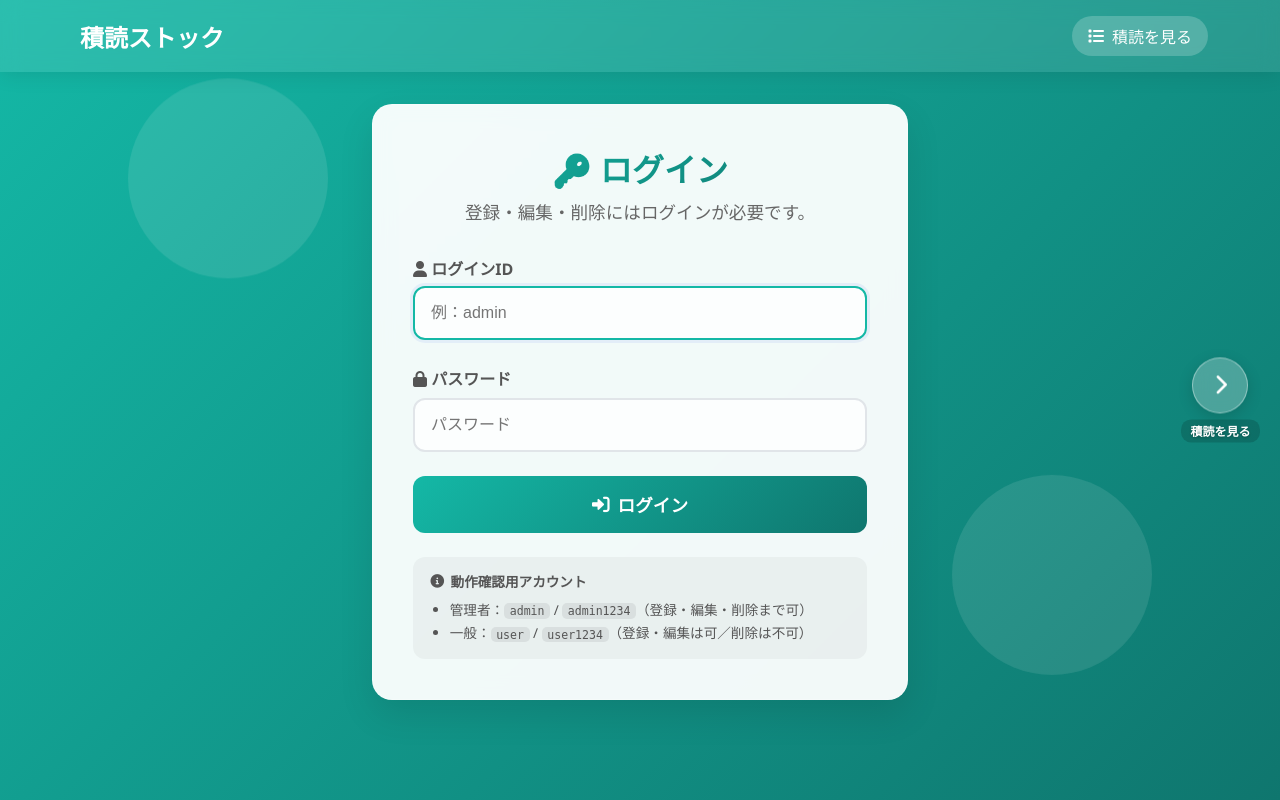
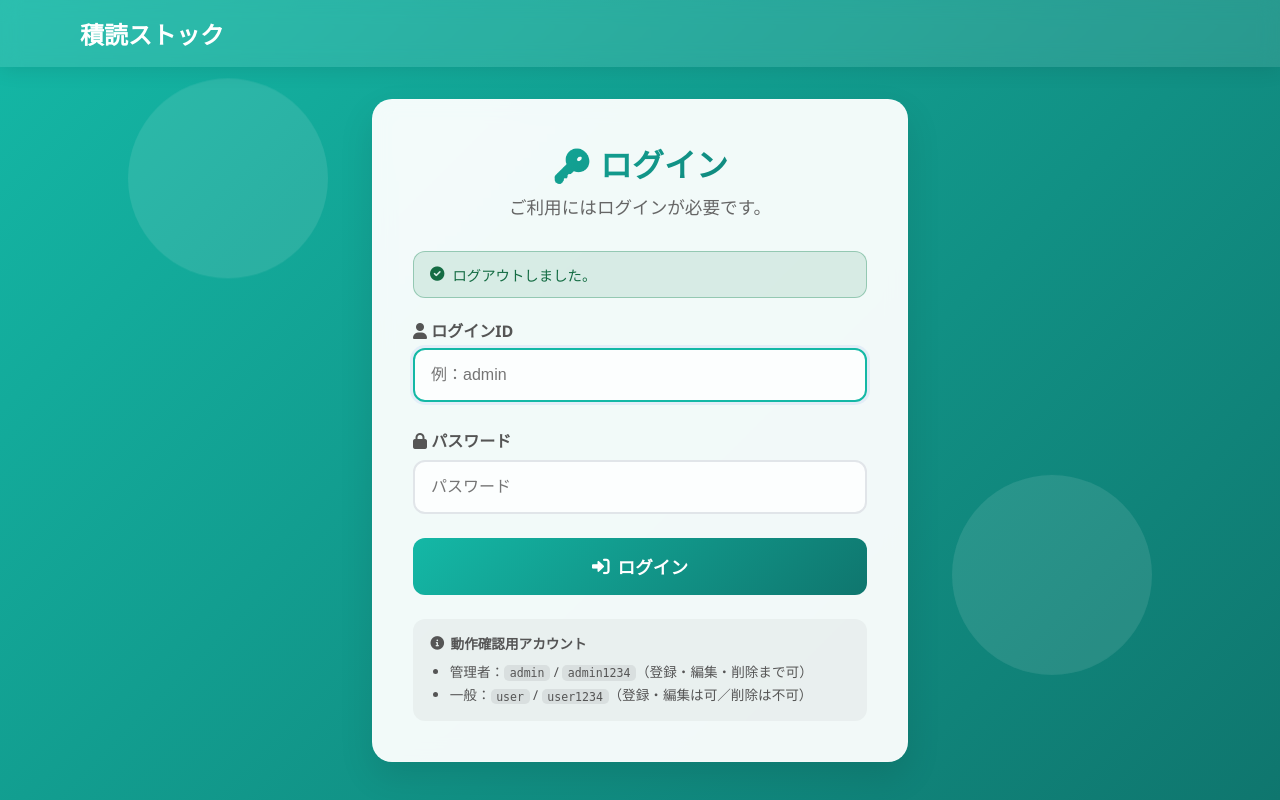
Before and after one commit to hiro-yamazaki/gs-php02-bookmark, a PHP site: page /login.php?logout=1 in a window 1280 px wide. Run offline with PHP 8.4, Linux system fonts and the light colour scheme.

Commit message:
Phase 0: 全ページを認証必須にし、セッション有効期限を追加

```diff
--- a/css/style.css
+++ b/css/style.css
@@ -106,6 +106,20 @@ body {
     background: rgba(220, 53, 69, 0.12);
     color: #b02a37;
     border: 1px solid rgba(220, 53, 69, 0.35);
+    padding: 0.75rem 1rem;
+    border-radius: 12px;
+    margin-bottom: 1.25rem;
+    display: flex;
+    align-items: center;
+    gap: 0.5rem;
+    font-size: 0.9rem;
+}
+
+/* ログアウト完了など、エラーではないお知らせ */
+.login-notice {
+    background: rgba(25, 135, 84, 0.12);
+    color: #146c43;
+    border: 1px solid rgba(25, 135, 84, 0.35);
     padding: 0.75rem 1rem;
     border-radius: 12px;
     margin-bottom: 1.25rem;
--- a/funcs.php
+++ b/funcs.php
@@ -42,17 +42,60 @@ function db_conn(){
 // ※これらを呼ぶページは、先頭で session_start() を実行しておくこと
 // ======================================================
 
+//ログインの有効期限（最終操作からの秒数）。これを過ぎたら自動ログアウトする
+const LOGIN_TIMEOUT = 1800; //30分
+
+//ログイン中ページをブラウザ／プロキシにキャッシュさせない
+//  ログアウト後に「戻る」ボタンで中身が再表示されるのを防ぐ。
+//  ※PHPの既定（session.cache_limiter=nocache）でも同等のヘッダーは出るが、
+//    サーバーのphp.ini設定に左右されないようここで明示する。
+function nocache(){
+    header('Cache-Control: no-store, no-cache, must-revalidate, max-age=0');
+    header('Pragma: no-cache');
+    header('Expires: 0');
+}
+
+//有効期限切れかどうか（最終操作からLOGIN_TIMEOUT秒経過したか）
+//  last_activityが無い場合も「切れている」扱いにする（安全側に倒す）
+function isSessionExpired(){
+    return !isset($_SESSION['last_activity'])
+        || (time() - $_SESSION['last_activity']) > LOGIN_TIMEOUT;
+}
+
+//セッションを完全に破棄する（ログアウトと有効期限切れの共通処理）
+function logoutSession(){
+    $_SESSION = [];
+    //セッションクッキーも無効化する（鍵をブラウザからも消す）
+    if (ini_get('session.use_cookies')) {
+        $p = session_get_cookie_params();
+        setcookie(session_name(), '', time() - 42000, $p['path'], $p['domain'], $p['secure'], $p['httponly']);
+    }
+    session_destroy();
+}
+
 //ログインチェック（ログインが必要なページの先頭で呼ぶ）
 //  未ログイン、またはブラウザとサーバーのセッションIDが一致しない場合は
 //  ログイン画面へ戻す（＝ログインしていないと中身は見られない）
 function loginCheck(){
+    //① 未ログイン（シークレットウィンドウ・URL直打ちを含む）→ ログイン画面へ戻す
     if (!isset($_SESSION['chk_ssid']) || $_SESSION['chk_ssid'] !== session_id()) {
         header('Location: login.php');
+        exit; //exitを忘れると以降のHTMLが出力され、中身が見えてしまう
+    }
+    //② 一定時間操作がなければ自動ログアウト（セッションの有効期限切れ）
+    if (isSessionExpired()) {
+        logoutSession();
+        header('Location: login.php?timeout=1');
         exit;
     }
-    //正しいログイン中は、毎回セッションIDを作り替えて盗用（セッションハイジャック）に備える
-    session_regenerate_id(true);
-    $_SESSION['chk_ssid'] = session_id();
+    //③ 操作があったので有効期限を延長する
+    $_SESSION['last_activity'] = time();
+
+    //④ ログイン中のページはキャッシュさせない
+    nocache();
+    //※セッションIDの再生成はログイン成功時（login_act.php）だけで行う。
+    //  ここで毎回作り替えると、複数タブや戻るボタン操作で古いIDが無効化され、
+    //  意図しないログアウトが起きるため。
 }
 
 //管理者チェック（loginCheck()の後に呼ぶ。kanri_flg=1以外は一覧へ戻す）
@@ -65,8 +108,11 @@ function adminCheck(){
 }
 
 //ログイン中かどうかを返す（リダイレクトはしない。画面の出し分け用）
+//  有効期限が切れていればログイン中とみなさない
 function isLoggedIn(){
-    return isset($_SESSION['chk_ssid']) && $_SESSION['chk_ssid'] === session_id();
+    return isset($_SESSION['chk_ssid'])
+        && $_SESSION['chk_ssid'] === session_id()
+        && !isSessionExpired();
 }
 
 //管理者としてログイン中かどうかを返す（削除ボタンの出し分け用）
--- a/login.php
+++ b/login.php
@@ -8,8 +8,13 @@ if (isLoggedIn()) {
     exit;
 }
 
-//直前のログインに失敗して ?err=1 で戻ってきたか
-$loginError = isset($_GET['err']);
+//ログイン画面はキャッシュさせない
+nocache();
+
+//どういう理由でこの画面に来たかを判定してメッセージを出し分ける
+$loginError = isset($_GET['err']);     //ID/パスワードが違う
+$timedOut   = isset($_GET['timeout']); //一定時間操作がなく自動ログアウトされた
+$loggedOut  = isset($_GET['logout']);  //自分でログアウトした
 ?>
 <!DOCTYPE html>
 <html lang="ja">
@@ -34,10 +39,6 @@ $loginError = isset($_GET['err']);
                 <i class="fas fa-book-bookmark"></i>
                 積読ストック
             </a>
-            <a href="select.php" class="nav-link">
-                <i class="fas fa-list"></i>
-                積読を見る
-            </a>
         </div>
     </header>
 
@@ -45,10 +46,14 @@ $loginError = isset($_GET['err']);
     <main class="main-container form-page">
         <div class="form-card">
             <h1 class="form-title">🔑 ログイン</h1>
-            <p class="form-subtitle">登録・編集・削除にはログインが必要です。</p>
+            <p class="form-subtitle">ご利用にはログインが必要です。</p>
 
             <?php if ($loginError): ?>
                 <p class="login-error"><i class="fas fa-circle-exclamation"></i> ログインIDまたはパスワードが違います。</p>
+            <?php elseif ($timedOut): ?>
+                <p class="login-error"><i class="fas fa-clock"></i> 一定時間操作がなかったため、自動的にログアウトしました。もう一度ログインしてください。</p>
+            <?php elseif ($loggedOut): ?>
+                <p class="login-notice"><i class="fas fa-circle-check"></i> ログアウトしました。</p>
             <?php endif; ?>
 
             <form method="POST" action="login_act.php">
@@ -68,7 +73,9 @@ $loginError = isset($_GET['err']);
                 </button>
             </form>
 
-            <!-- 動作確認用アカウント（採点・レビュー用のメモ。実運用ではこの表示は消す） -->
+            <!-- 動作確認用アカウント（採点・レビュー用のメモ）
+                 TODO: 一般公開する前に必ずこのブロックごと削除する。
+                       残したままだと、誰でもログインできてしまう。 -->
             <div class="login-hint">
                 <p class="login-hint-title"><i class="fas fa-circle-info"></i> 動作確認用アカウント</p>
                 <ul>
@@ -79,11 +86,7 @@ $loginError = isset($_GET['err']);
         </div>
     </main>
 
-    <!-- ページ間ナビ（→で積読ストックへ・ログイン不要で見られる） -->
-    <a href="select.php" class="page-nav page-nav--right" aria-label="積読ストックを見る">
-        <span class="page-nav-circle"><i class="fas fa-chevron-right"></i></span>
-        <span class="page-nav-label">積読を見る</span>
-    </a>
+    <!-- ログインしないと一覧は見られないので、ここにはページ間ナビを置かない -->
 </body>
 
 </html>
--- a/login_act.php
+++ b/login_act.php
@@ -40,6 +40,8 @@ if ($val && password_verify($lpw, $val['lpw'])) {
     //権限分岐に使うため、管理者フラグとログインIDもセッションに持たせる
     $_SESSION['kanri_flg'] = (int)$val['kanri_flg'];
     $_SESSION['lid']       = $val['lid'];
+    //有効期限の起点。以降は loginCheck() が操作のたびに更新する
+    $_SESSION['last_activity'] = time();
     header('Location: select.php');
     exit;
 } else {
```
Also changed, not shown: logout.php (+4 -12 lines), select.php (+10 -18 lines).
